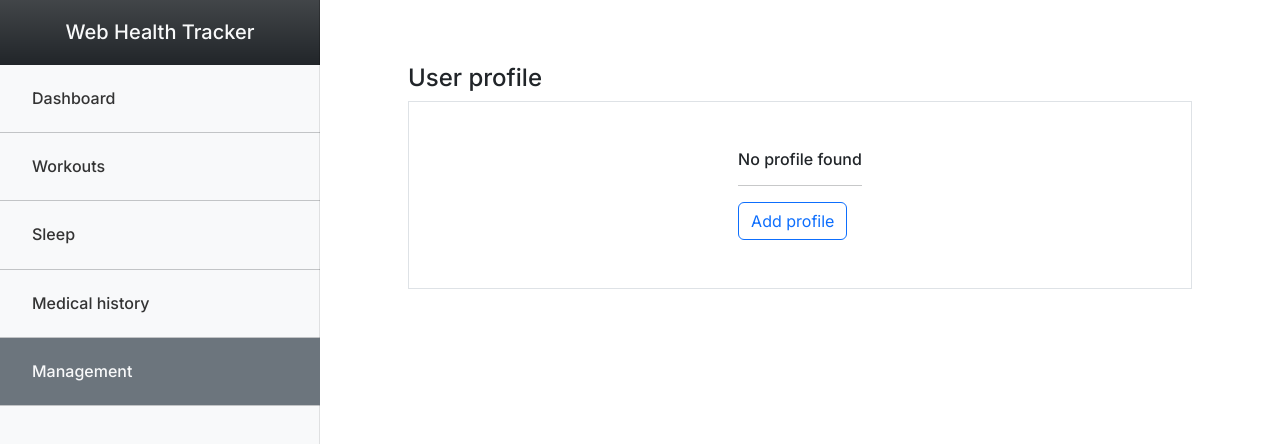
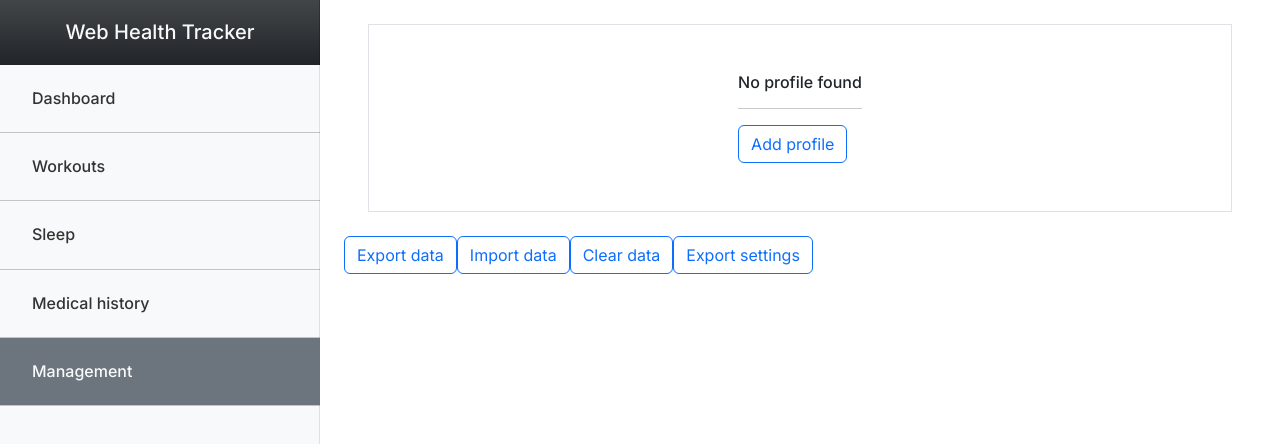
Before and after one commit to lantoday/WebHealthTracker, a Next.js app in the folder web-health-tracker/: page /management in a window 1280 px wide. Shown: the top 444 px of the page. Built offline with nearby package versions, Linux system fonts and the light colour scheme.

Commit message:
Update management page so loading stage not covering whole page

```diff
--- a/web-health-tracker/src/app/management/page.tsx
+++ b/web-health-tracker/src/app/management/page.tsx
@@ -28,18 +28,42 @@ const ProfilePage: React.FC = () => {
     fetchProfile();
   }, []);
 
-  if (loading) return <Loading />;
-  if (error) return <ErrorPage error={error} />;
-
   return (
     <Layout>
-      {/* <p className="h2 d-flex justify-content-center mt-4">Management page</p> */}
-      {/* <hr /> */}
-      <div className="m-5 p-3">
-        <p className="h4">User profile</p>
-        <div className="border">
-          <ProfileForm profile={profile} />
+      {loading && <Loading />}
+      {error && <ErrorPage error={error} />}
+      <div>
+        <div className="m-3 p-2">
+          <div className="border">
+            <ProfileForm profile={profile} />
+          </div>
         </div>
+      </div>
+      <div>
+        <button
+          className="btn btn-outline-primary"
+          onClick={() => (window.location.href = "/management/upsert")}
+        >
+          Export data
+        </button>
+        <button
+          className="btn btn-outline-primary"
+          onClick={() => (window.location.href = "/management/upsert")}
+        >
+          Import data
+        </button>
+        <button
+          className="btn btn-outline-primary"
+          onClick={() => (window.location.href = "/management/upsert")}
+        >
+          Clear data
+        </button>
+        <button
+          className="btn btn-outline-primary"
+          onClick={() => (window.location.href = "/management/upsert")}
+        >
+          Export settings
+        </button>
       </div>
     </Layout>
   );
--- a/web-health-tracker/src/app/ui/profile/profile-form.tsx
+++ b/web-health-tracker/src/app/ui/profile/profile-form.tsx
@@ -11,16 +11,17 @@ export function ProfileForm({ profile }: ProfileFormProps) {
     <>
       {profile && (
         <div className="pt-4 pr-3">
+          <div className="d-flex justify-content-center h4">User info</div>
           {/* first name */}
           <div className="row align-items-center m-4 p-2 h6">
-            <span className="col-2">First name:</span>
-            <span className="col-6  border p-2 m-1">
+            <span className="col-3">First name:</span>
+            <span className="col-6 border p-2 m-1">
               {profile?.firstName ?? ""}
             </span>
           </div>
           {/* last name */}
           <div className="row align-items-center m-4 p-2 h6">
-            <span className="col-2">Last name:</span>
+            <span className="col-3">Last name:</span>
             <span className="col-6  border p-2 m-1">
               {profile?.lastName ?? ""}
             </span>
@@ -28,7 +29,7 @@ export function ProfileForm({ profile }: ProfileFormProps) {
 
           {/* gender */}
           <div className="row align-items-center m-4 p-2 h6">
-            <span className="col-2">Gender:</span>
+            <span className="col-3">Gender:</span>
             <span className="col-6  border p-2 m-1">
               {profile?.gender ?? ""}
             </span>
@@ -36,19 +37,19 @@ export function ProfileForm({ profile }: ProfileFormProps) {
 
           {/* age */}
           <div className="row align-items-center m-4 p-2 h6">
-            <span className="col-2">Age:</span>
+            <span className="col-3">Age:</span>
             <span className="col-6  border p-2 m-1">{profile?.age ?? ""}</span>
           </div>
           {/* height */}
           <div className="row align-items-center m-4 p-2 h6">
-            <span className="col-2">Height:</span>
+            <span className="col-3">Height:</span>
             <span className="col-6 border p-2 m-1">{`${
               profile?.height + " CM" ?? ""
             }`}</span>
           </div>
           {/* weight */}
           <div className="row align-items-center m-4 p-2  h6">
-            <span className="col-2">Weight:</span>
+            <span className="col-3">Weight:</span>
             <span className="col-6 border p-2 m-1">{`${
               profile?.weight + " KG" ?? ""
             }`}</span>
--- a/web-health-tracker/src/app/ui/shared/navbar.tsx
+++ b/web-health-tracker/src/app/ui/shared/navbar.tsx
@@ -22,7 +22,6 @@ const Navbar: React.FC = () => {
               <span className="h5">Web Health Tracker</span>
             </a>
           </li>
-          {/* <hr className="mb-1 mt-0" /> */}
           <li
             className={`p-3 m-0 nav-item h6 ${
               activeItem === "/dashboard" ? "bg-secondary" : ""
```
